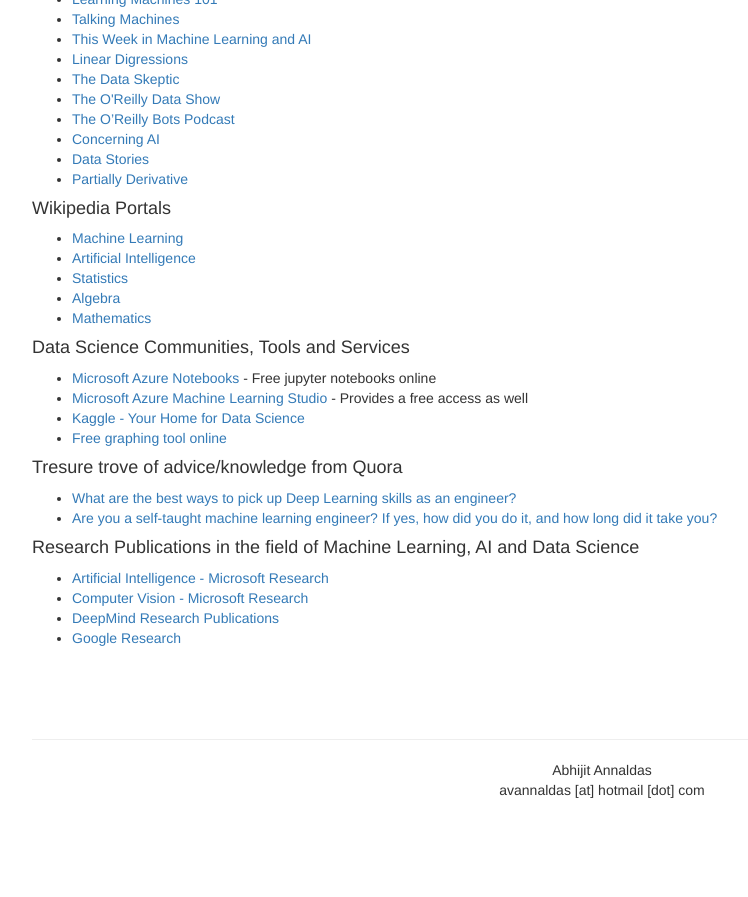
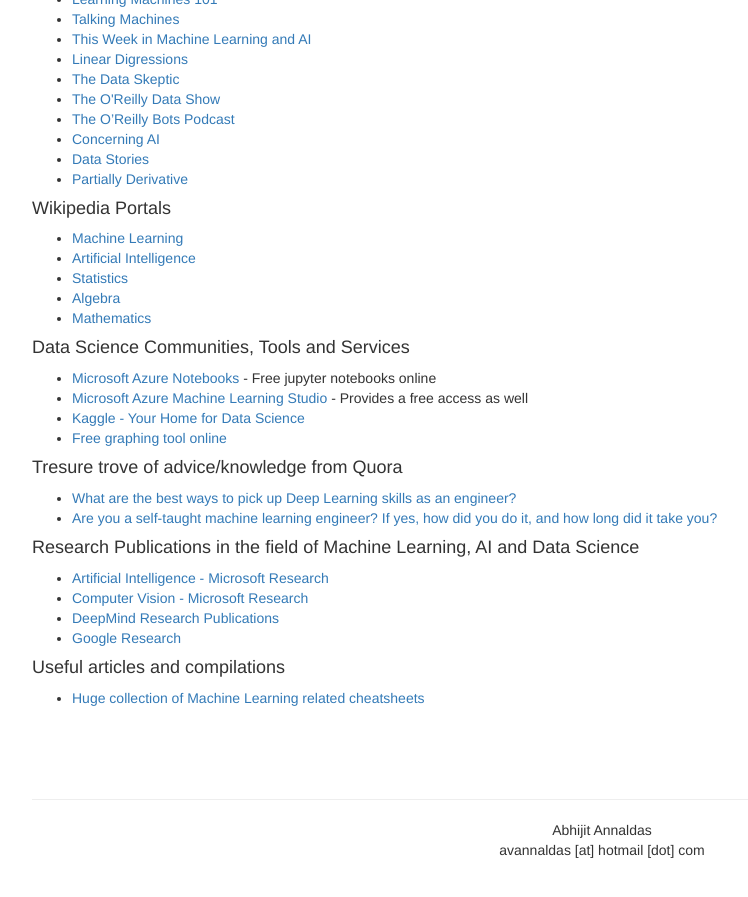
Before and after one commit to avannaldas/ml, a Jekyll site: the page built from pages/useful-stuff.html, in a window 1280 px wide and 900 px high, scrolled down 1018 px. Shown: the top 897 px of the window, without its empty margins (38-786 px from the left). Built offline with Jekyll 4.4.1, drawn with Linux system fonts in a browser that asks for light colours; nearby versions of some CDN libraries; comment, search, counter and statistics services are not loaded; before the commit the page ends 1858 px from its top, so only the background shows below that.

Commit message:
Update useful-stuff.html

```diff
--- a/pages/useful-stuff.html
+++ b/pages/useful-stuff.html
@@ -89,4 +89,8 @@
 	<li><A href="https://deepmind.com/research/publications/" target="_blank">DeepMind Research Publications</A></li>
 	<li><A href="https://research.google.com/pubs/MachineIntelligence.html" target="_blank">Google Research</A></li>
 </ul>
+<h4>Useful articles and compilations</h4>
+<ul>
+	<li><A href="https://startupsventurecapital.com/essential-cheat-sheets-for-machine-learning-and-deep-learning-researchers-efb6a8ebd2e5" target="_blank">Huge collection of Machine Learning related cheatsheets</A></li>
+</ul>
 <br />
```
